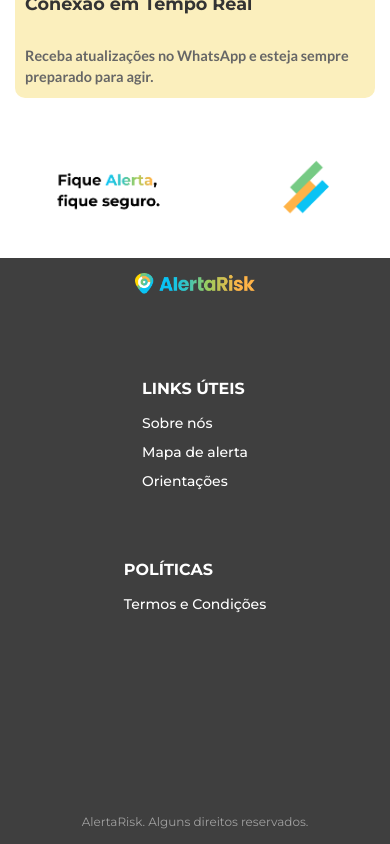
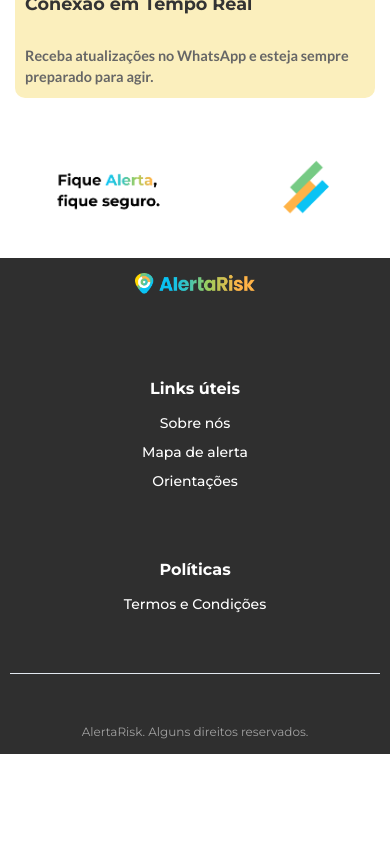
Before and after one commit to mgabriiella/AlertaRisk, a React (Vite) app in the folder front/: page / in a window 390 px wide. Shown: the part 4155-4999 px from the top of the page. After the commit the page ends 4909 px from the top, so only its background shows below. Built offline with nearby package versions, Linux system fonts and the light colour scheme.

Commit message:
Padronizando o footer e suas classes

```diff
--- a/front/src/components/footer/Footer.jsx
+++ b/front/src/components/footer/Footer.jsx
@@ -1,18 +1,18 @@
 import { Link } from "react-router-dom";
 import "./footer.css"; // Importa o CSS específico para o footer
+
 function Footer() {
   return (
-    <footer className="app-footer">
-      <div className="container">
-        <div className="footer-container">
-          <div className="footer-brand">
+    <footer className="alerta-risk-footer">
+      <div className="alerta-risk-footer-container">
+        <div className="alerta-risk-footer-brand">
           <Link to="/">
-              <img src="./logo.png" alt="Logo" className="logo" />
+            <img src="./logo.png" alt="Logo AlertaRisk" className="alerta-risk-logo" />
           </Link>
         </div>
-          <div className="footer-section">
+        <div className="alerta-risk-footer-section">
           <h3>Links úteis</h3>
-            <ul className="footer-links">
+          <ul className="alerta-risk-footer-links">
             <li>
               <Link to="/sobre">Sobre nós</Link>
             </li>
@@ -24,19 +24,18 @@ function Footer() {
             </li>
           </ul>
         </div>
-          <div className="footer-section">
+        <div className="alerta-risk-footer-section">
           <h3>Políticas</h3>
-            <ul className="footer-links">
+          <ul className="alerta-risk-footer-links">
             <li>
               <Link to="/termos">Termos e Condições</Link>
             </li>
           </ul>
         </div>
       </div>
-        <div className="divider"></div>
-        <div className="copyright">
+      <div className="alerta-risk-footer-divider"></div>
+      <div className="alerta-risk-footer-copyright">
         AlertaRisk. Alguns direitos reservados.
-        </div>
       </div>
     </footer>
   );
--- a/front/src/components/footer/footer.css
+++ b/front/src/components/footer/footer.css
@@ -1,11 +1,12 @@
-/* footer.css */
-.app-footer {
-  background-color: #3F3F3F;
+.alerta-risk-footer {
+  background-color: #2F2F2F;
   padding: 40px 20px;
-  margin-top: auto; /* Garante que fique colado embaixo */
+  margin-top: auto;
+  color: #FFFFFF;
+  font-family: 'Arial', sans-serif;
 }
 
-  .app-footer .container {
+.alerta-risk-footer-container {
   max-width: 1200px;
   margin: 0 auto;
   display: flex;
@@ -14,52 +15,52 @@
   flex-wrap: wrap;
 }
 
-  .app-footer .footer-brand {
+.alerta-risk-footer-brand {
   margin-bottom: 20px;
 }
 
-  .app-footer .logo {
+.alerta-risk-logo {
   width: 150px;
   height: auto;
 }
 
-  .app-footer .footer-section {
+.alerta-risk-footer-section {
   margin-bottom: 30px;
 }
 
-  .app-footer .footer-section h3 {
+.alerta-risk-footer-section h3 {
   font-size: 18px;
   color: #FFFFFF;
   margin-bottom: 15px;
   font-weight: 600;
 }
 
-  .app-footer .footer-links {
+.alerta-risk-footer-links {
   list-style: none;
   padding: 0;
 }
 
-  .app-footer .footer-links li {
+.alerta-risk-footer-links li {
   margin-bottom: 10px;
 }
 
-  .app-footer .footer-links a {
+.alerta-risk-footer-links a {
   color: #FFFFFF;
   text-decoration: none;
-    transition: color 0.3s;
   font-size: 16px;
+  transition: color 0.3s ease;
 }
 
-  .app-footer .footer-links a:hover {
+.alerta-risk-footer-links a:hover {
   color: #FFB800;
 }
 
-  .app-footer .divider {
-    border-top: 1px solid #e2e8f0;
+.alerta-risk-footer-divider {
+  border-top: 1px solid #E2E8F0;
   margin: 30px 0;
 }
 
-  .app-footer .copyright {
+.alerta-risk-footer-copyright {
   text-align: center;
   color: #A0A0A0;
   font-size: 14px;
@@ -67,39 +68,39 @@
 }
 
 @media (max-width: 768px) {
-    .app-footer .container {
+  .alerta-risk-footer-container {
     flex-direction: column;
     align-items: center;
     text-align: center;
   }
 
-    .app-footer .footer-brand {
+  .alerta-risk-footer-brand {
     text-align: center;
   }
 
-    .app-footer .footer-section {
+  .alerta-risk-footer-section {
     margin-bottom: 20px;
   }
 }
 
 @media (max-width: 600px) {
-    .app-footer {
+  .alerta-risk-footer {
     padding: 15px 10px;
   }
 
-    .app-footer .logo {
+  .alerta-risk-logo {
     width: 120px;
   }
 
-    .app-footer .footer-section h3 {
+  .alerta-risk-footer-section h3 {
     font-size: 16px;
   }
 
-    .app-footer .footer-links a {
+  .alerta-risk-footer-links a {
     font-size: 14px;
   }
 
-    .app-footer .copyright {
+  .alerta-risk-footer-copyright {
     font-size: 12px;
   }
 }
```
Lines whose indentation alone changed are shown as unchanged.
